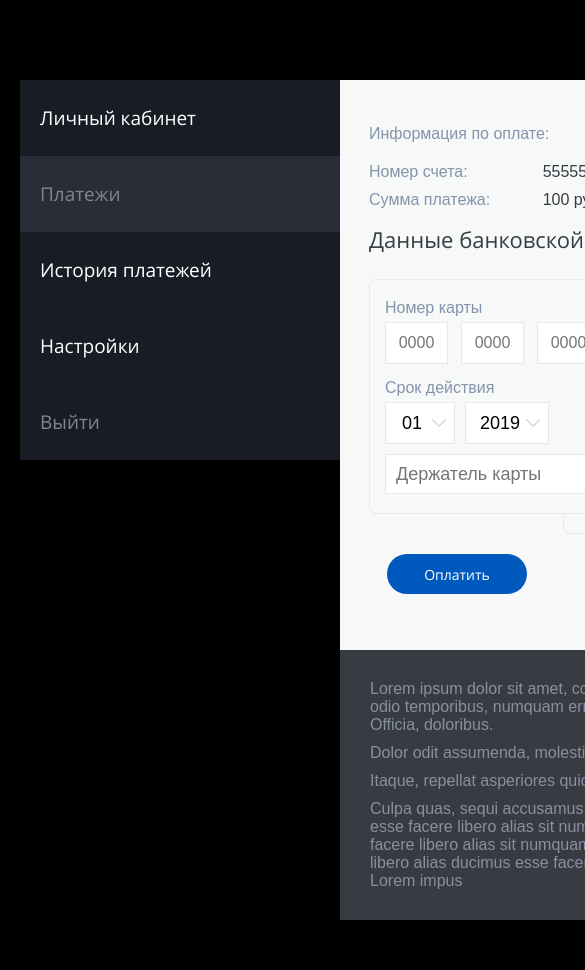
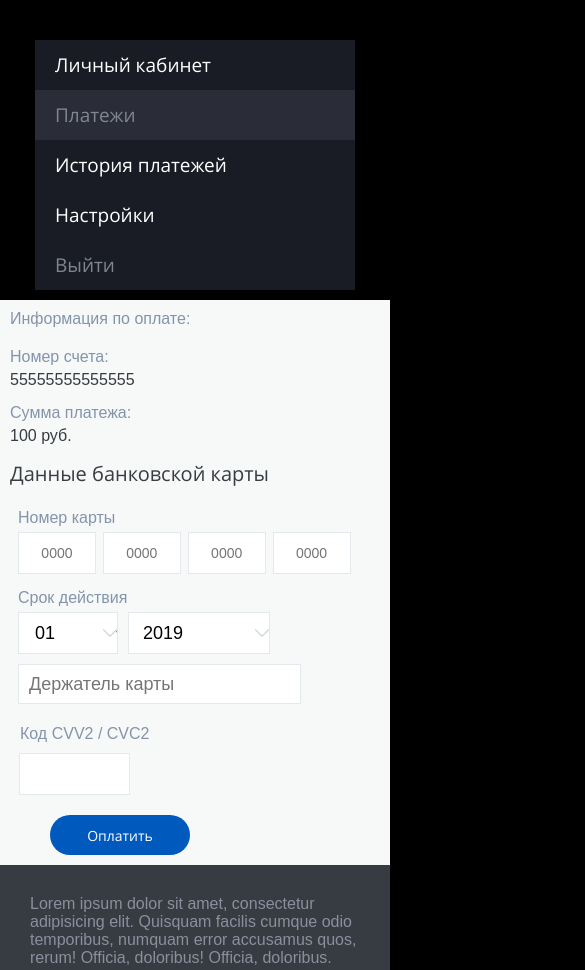
Before and after one commit to AdlerNW/testWork, a website built with webpack: page src/index.html in a window 390 px wide. Shown: the top 970 px of the page, 585 px wide, since content can reach past the window. Built offline with nearby package versions, Linux system fonts and the light colour scheme.

Commit message:
finished css for 320-720px

```diff
--- a/src/index.scss
+++ b/src/index.scss
@@ -364,3 +364,133 @@ body {
     width: 120px;
   }
 }
+
+@media screen and (max-width: 719px) and (min-width: 320px) {
+  body {
+    padding: 30px 0 10px 0;
+  }
+
+  .container {
+    display: -webkit-flex;
+    display: -moz-flex;
+    display: -ms-flex;
+    display: -o-flex;
+    display: flex;
+    width: 100%;
+    margin: auto;
+    flex-direction: column;
+  }
+
+  .menu {
+    margin: 10px auto;
+    max-width: 700px;
+    height: auto;
+  }
+
+  .menu__item {
+    padding-left: 20px;
+    height: 50px;
+    line-height: 50px;
+  }
+
+  .main {
+    width: 100%;
+    margin: 0;
+  }
+
+  .main__data {
+    height: auto;
+    padding: 10px;
+  }
+
+  .main h1{
+    font: normal 20px "OpenSans";
+    margin: 5px 0 10px 0;
+  }
+
+  .main__data .main__accountNumber, .main__data .main__amountPayment{
+    display: block;
+    width: 50%;
+    margin-bottom: 5px;
+  }
+
+  .main h4{
+    display: block;
+    margin-bottom: 15px;
+  }
+
+  .form__allData, .form__CVVcode{
+    height: auto;
+    width: 100%;
+    border: 0;
+  }
+
+  .form__allData {
+    padding: 6px 8px;
+  }
+
+  .form__cardNumber {
+    height: 42px;
+    width: 22%;
+    margin-right: 3px;
+    font-size: 14px;
+  }
+
+  .supportForMonth {
+    background: #fff url(./img/down.png) no-repeat right;
+    width: 30%;
+    max-width: 100px;
+  }
+
+  #month{
+    width: 112%;
+  }
+
+  .supportForYear{
+    background: #fff url(./img/down.png) no-repeat right;
+    width: 40%;
+    max-width: 150px;
+  }
+
+  #year{
+    width: 112%;
+  }
+
+  .form__cardHolder {
+    width: 80%;
+    max-width: 400px;
+  }
+
+  .form__CVVcode{
+    position: relative;
+    top: 0;
+    left: 0;
+  }
+
+  .form__line{
+    display: none;
+  }
+
+  .form__CVVH3 {
+    text-align: left;
+    margin: 15px 0 10px 10px;
+  }
+
+  .form__CVVnumber {
+    margin-left: 9px;
+    height: 42px;
+    width: 30%;
+    max-width: 180px;
+    padding: 0;
+    text-align: center;
+  }
+
+  .form__helpOnCVV {
+    display: none;
+  }
+
+  .form__btnSubmit{
+    margin: 20px 0 0 40px;
+    width: 140px;
+  }
+}
```
